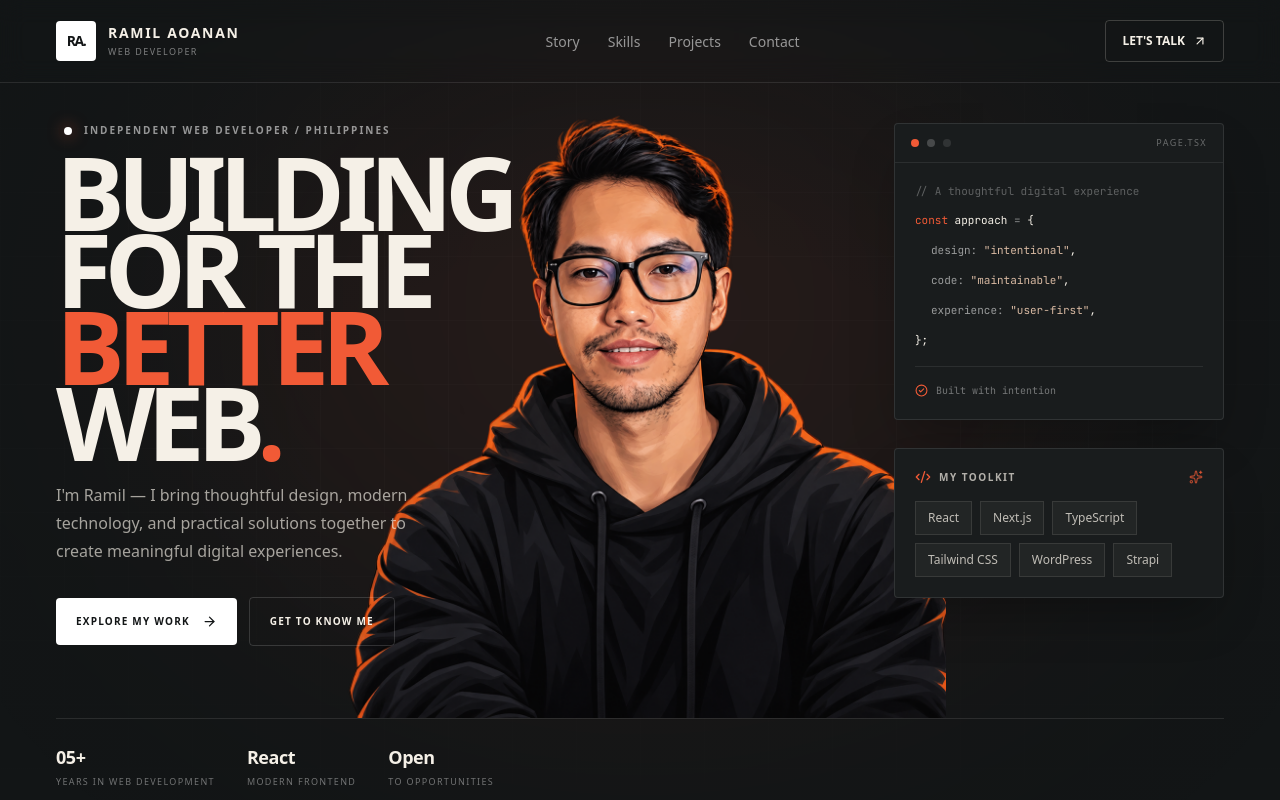
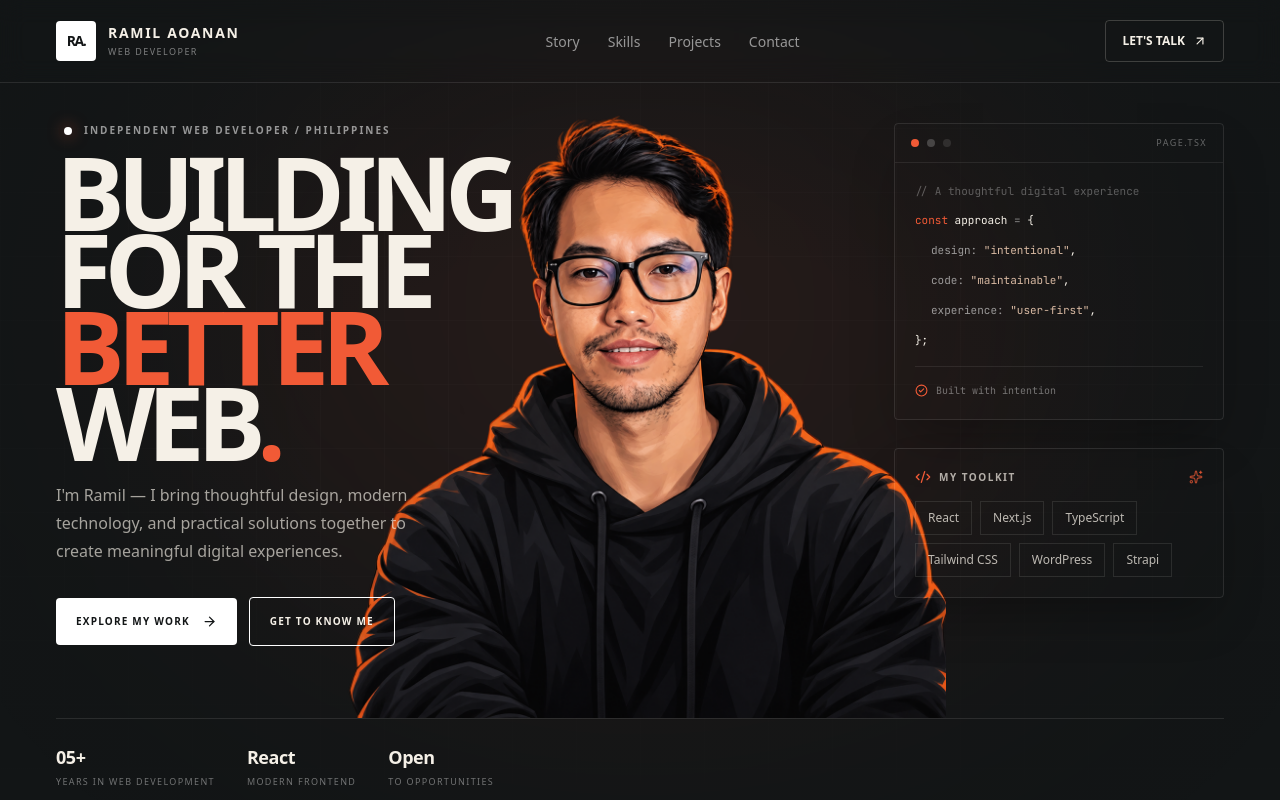
Before and after one commit to ramilinator/cinematic-hero, a Next.js app: page / in a window 1280 px wide. Shown: the top 800 px of the page. Built offline with nearby package versions, Linux system fonts and the light colour scheme.

Commit message:
Visual Improvements

```diff
--- a/components/portfolio/Hero.tsx
+++ b/components/portfolio/Hero.tsx
@@ -141,7 +141,7 @@ export default function PortfolioHeroDark() {
 
                 <Link
                   href="#story"
-                  className="inline-flex items-center gap-2 rounded-sm border border-white/15 px-5 py-4 text-[10px] font-semibold uppercase tracking-[0.12em] text-[#F5F0E7] transition-colors hover:border-[#F15A36] hover:text-[#F15A36]"
+                  className="inline-flex items-center gap-2 rounded-sm border border-white/100 px-5 py-4 text-[10px] font-semibold uppercase tracking-[0.12em] text-[#F5F0E7] transition-colors hover:border-[#F15A36] hover:text-[#F15A36]"
                 >
                   Get to know me
                 </Link>
@@ -168,7 +168,7 @@ export default function PortfolioHeroDark() {
           <div className="absolute bottom-10 flex flex-col items-center gap-7 md:relative md:bottom-auto md:mt-0 md:items-end">
             {/* CODE CARD */}
 
-            <div className="relative hidden w-full max-w-[330px] overflow-hidden rounded-sm border border-white/10 bg-[#191C1D] shadow-2xl shadow-black/30 sm:block">
+            <div className="relative hidden w-full max-w-[330px] overflow-hidden rounded-sm border border-white/10 transparent shadow-2xl shadow-black/30 sm:block">
               <div className="flex items-center justify-between border-b border-white/[0.08] px-4 py-3">
                 <div className="flex items-center gap-2">
                   <span className="size-2 rounded-full bg-[#F15A36]" />
@@ -211,7 +211,7 @@ export default function PortfolioHeroDark() {
             </div>
 
             {/* TECHNOLOGIES CARD */}
-            <div className="relative w-full max-w-[330px] p-5 overflow-hidden rounded-sm border border-white/10 bg-[#191C1D] shadow-2xl shadow-black/30 hidden sm:block">
+            <div className="relative w-full max-w-[330px] p-5 overflow-hidden rounded-sm border border-white/10 transparent shadow-2xl shadow-black/30 hidden sm:block">
               <div className="mb-4 flex items-center justify-between gap-3">
                 <div className="flex items-center gap-2">
                   <Code2 size={16} className="text-[#F15A36]" />
@@ -226,7 +226,7 @@ export default function PortfolioHeroDark() {
                 {technologies.map((technology) => (
                   <span
                     key={technology}
-                    className="border border-[#F5F0E7]/10 bg-[#F5F0E7]/[0.04] px-3 py-2 text-[10px] font-medium text-[#F5F0E7]/75 transition-colors duration-200 hover:border-[#F15A36]/60 hover:text-[#F15A36] sm:text-xs"
+                    className="border border-[#F5F0E7]/10  px-3 py-2 text-[10px] font-medium text-[#F5F0E7]/75 transition-colors duration-200 hover:border-[#F15A36]/60 hover:text-[#F15A36] sm:text-xs"
                   >
                     {technology}
                   </span>
```
